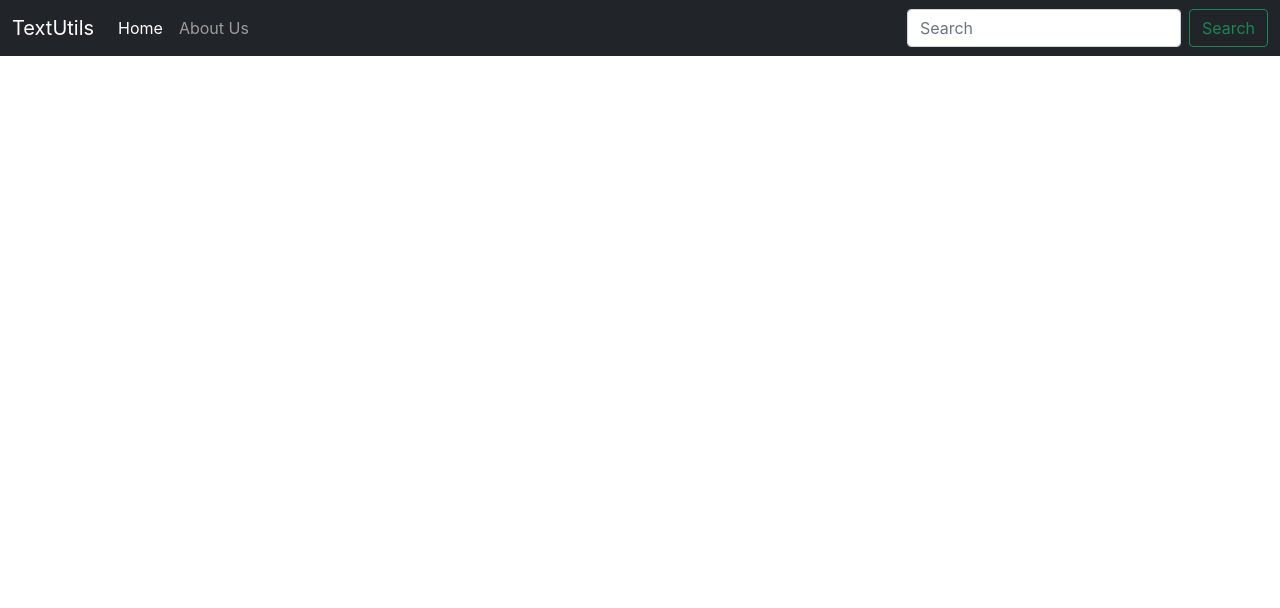
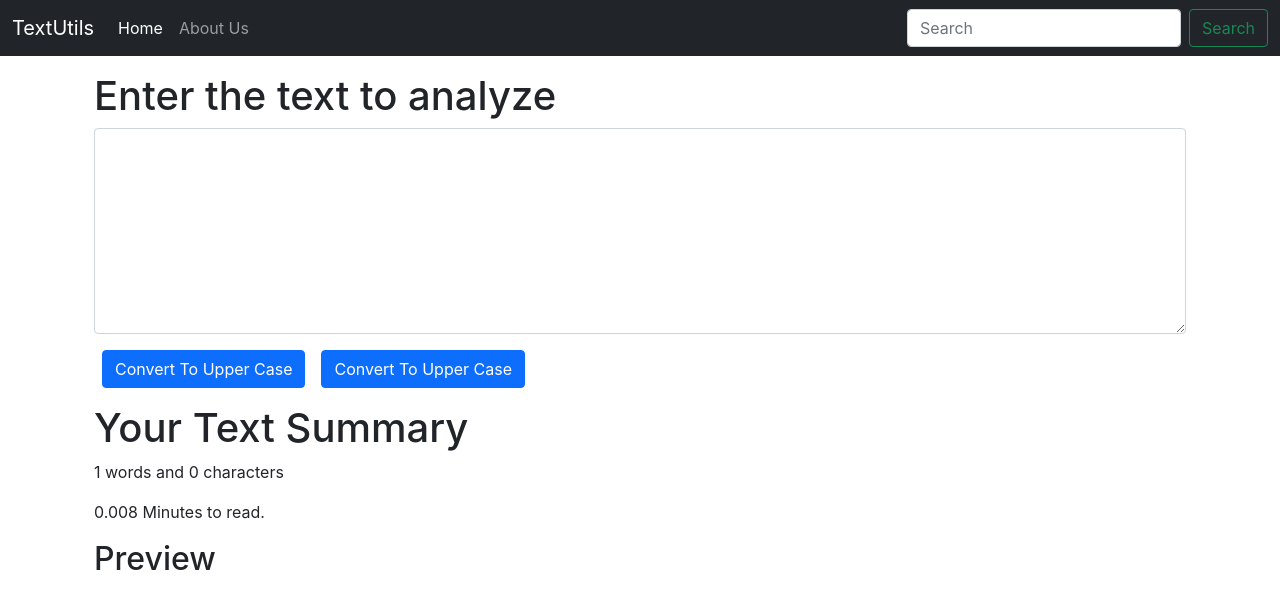
Before and after one commit to dhritich20baruah/ReactCourse, a React (Create React App) app: page / in a window 1280 px wide. Shown: the top 608 px of the page. Built offline with nearby package versions, Linux system fonts and the light colour scheme.

Commit message:
initial commit

```diff
--- a/src/App.js
+++ b/src/App.js
@@ -1,12 +1,15 @@
 
 import './App.css';
 import Navbar from './Components/Navbar';
+import TextForm from './Components/TextForm';
 
 function App() {
   return (
     <>
     <Navbar title="TextUtils" aboutText="About Us"/>
-    {/* <Navbar/> */}
+    <div className="container my-3">
+    <TextForm heading="Enter the text to analyze"/>
+    </div>
     </>
   );
 }
--- a/src/Components/TextForm.js
+++ b/src/Components/TextForm.js
@@ -0,0 +1,40 @@
+import React, {useState} from 'react'
+
+
+export default function TextForm(props) {
+    const handleUpClick = () =>{
+        // console.log("Upper Case Was Clicked" + text);
+        let newText = text.toUpperCase();
+        setText(newText)
+    }
+    const handleLoClick = () =>{
+        // console.log("Lower Case Was Clicked" + text);
+        let newText = text.toLowerCase();
+        setText(newText)
+    }
+    const handleOnChange = (event) =>{
+        // console.log("On Change");
+        setText(event.target.value);
+    }
+    const [text, setText] = useState('');
+    return (
+        <>
+        <div className="container">
+            <h1>{props.heading}</h1>
+            <div className="mb-3">
+                <textarea className="form-control" id="myBox" value={text} onChange={handleOnChange} rows="8"></textarea>
+            </div>
+            <button className="btn btn-primary mx-2" onClick={handleUpClick}>Convert To Upper Case</button>
+            <button className="btn btn-primary mx-2" onClick={handleLoClick}>Convert To Upper Case</button>
+
+        </div>
+        <div className="container my-3">
+            <h1>Your Text Summary</h1>
+            <p>{text.split(' ').length} words and {text.length} characters</p>
+            <p>{0.008 * text.split(' ').length} Minutes to read.</p>
+            <h2>Preview</h2>
+            <p>{text}</p>
+        </div>
+        </>
+    )
+}
```
Also changed, not shown: src/Components/About.js (added), 1 other file (tests, documents, lock files or other folders).
